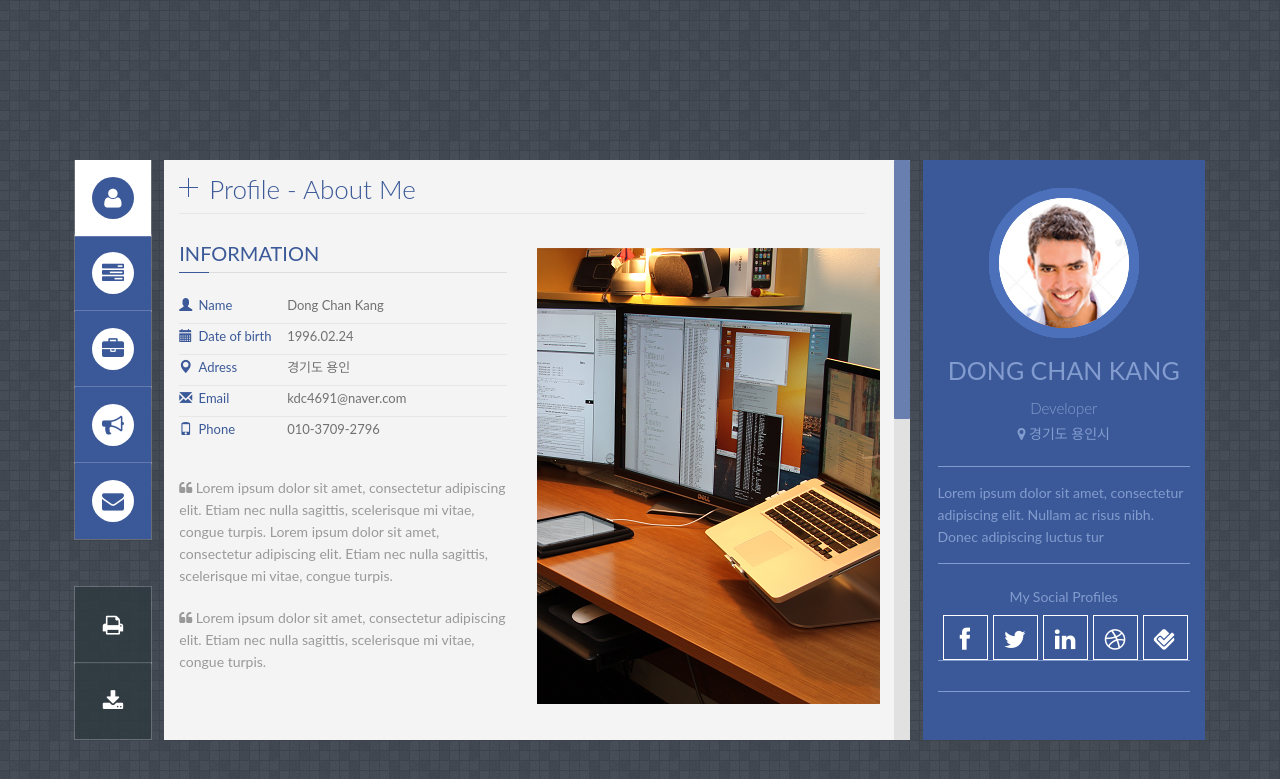
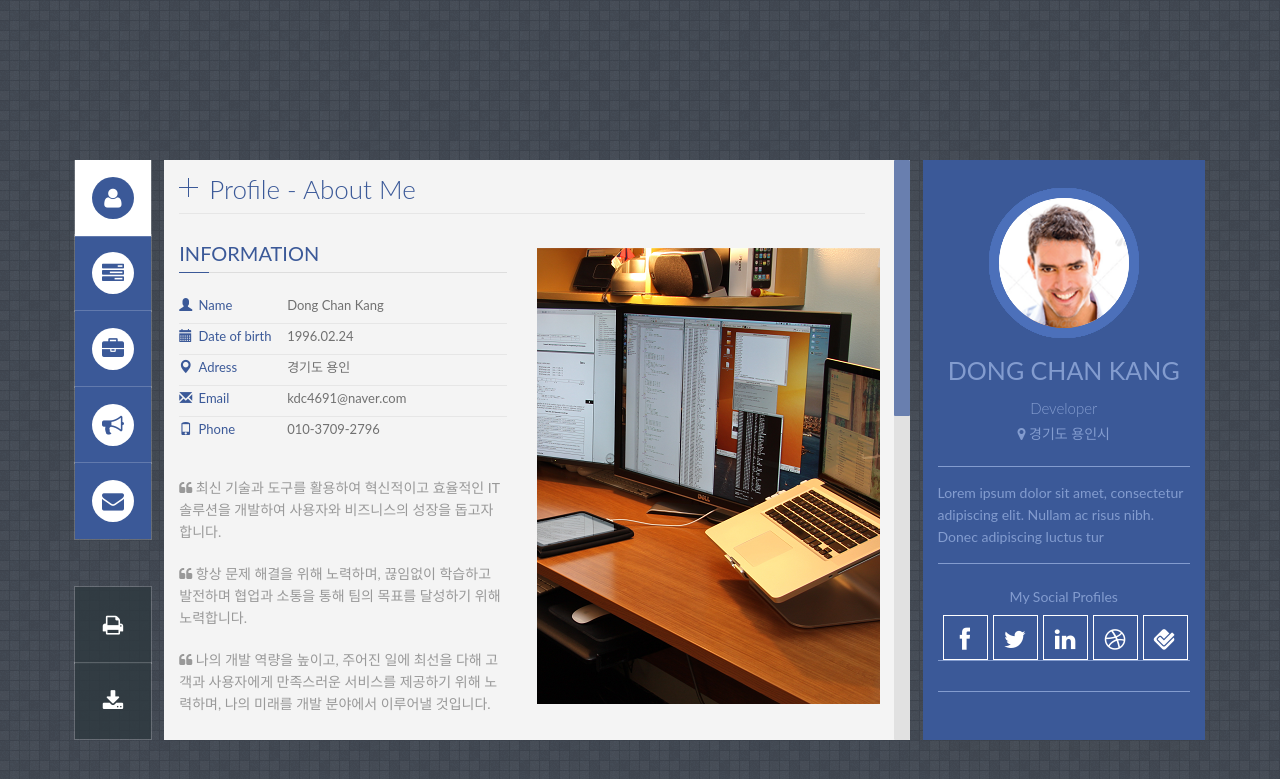
Before and after one commit to kdc4691/kdc4691.github.io, a Jekyll site: the page built from index.html, in a window 1280 px wide. Shown: the top 779 px of the page. Built offline with Jekyll 4.4.1, drawn with Linux system fonts in a browser that asks for light colours; some web fonts are replaced.

Commit message:
Update profile.html

```diff
--- a/_includes/profile.html
+++ b/_includes/profile.html
@@ -56,14 +56,28 @@
 
         <p style="margin-bottom:20px">
             <i class="fa fa-quote-left"></i>
-            Lorem ipsum dolor sit amet, consectetur adipiscing elit. Etiam nec nulla sagittis, scelerisque mi vitae, congue turpis. Lorem ipsum dolor sit amet, consectetur adipiscing elit. Etiam nec nulla sagittis, scelerisque mi vitae, congue turpis.
+             최신 기술과 도구를 활용하여 혁신적이고 효율적인 IT 솔루션을 개발하여 사용자와 비즈니스의 성장을 돕고자 합니다.
+
+
         </p>
 
          <p style="margin-bottom:20px">
             <i class="fa fa-quote-left"></i>
-            Lorem ipsum dolor sit amet, consectetur adipiscing elit. Etiam nec nulla sagittis, scelerisque mi vitae, congue turpis.
+            항상 문제 해결을 위해 노력하며, 끊임없이 학습하고 발전하며 협업과 소통을 통해 팀의 목표를 달성하기 위해 노력합니다.
 
         </p>
+
+
+        </p>
+
+         <p style="margin-bottom:20px">
+            <i class="fa fa-quote-left"></i>
+            나의 개발 역량을 높이고, 주어진 일에 최선을 다해 고객과 사용자에게 만족스러운 서비스를 제공하기 위해 노력하며, 나의 미래를 개발 분야에서 이루어낼 것입니다.
+
+        </p>
+
+
+
 
     </div>
     <!-- End left-wrap -->
```
